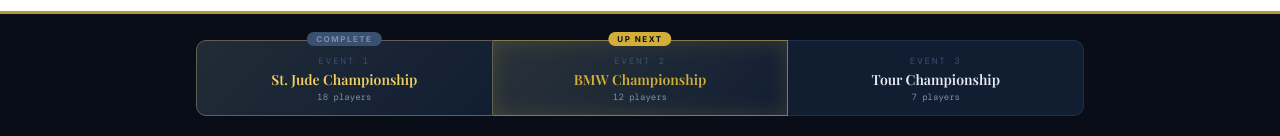
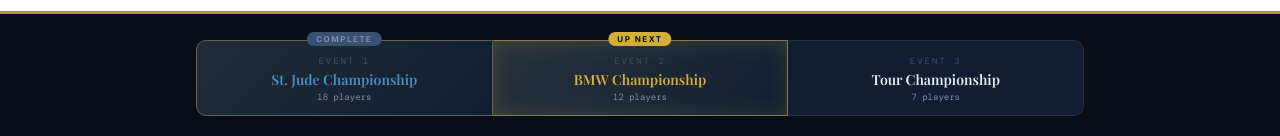
Before and after one commit to benheyse/2026-Golf-Playoffs, a plain HTML site: page index.html in a window 1280 px wide. Shown: the part 248-384 px from the top of the page. Drawn offline with nearby package versions, Linux system fonts and the light colour scheme; a web font is replaced by a local one.

Commit message:
Add files via upload

```diff
--- a/index.html
+++ b/index.html
@@ -176,7 +176,7 @@
 .pp-num  { font-family: var(--mono-font); font-size: 9px; letter-spacing: 2px; text-transform: uppercase; color: var(--faint); margin-bottom: 3px; }
 .pp-name { font-family: var(--display-font); font-size: 14px; font-weight: 600; color: var(--text); margin-bottom: 2px; }
 .pp-event.current  .pp-name { color: var(--gold); }
-.pp-event.complete .pp-name { color: var(--gold2); }
+.pp-event.complete .pp-name { color: var(--blue); }
 .pp-field { font-family: var(--mono-font); font-size: 9px; color: var(--muted); }
 
 /* ── STATS GRID ─────────────────────────────────────── */
```
